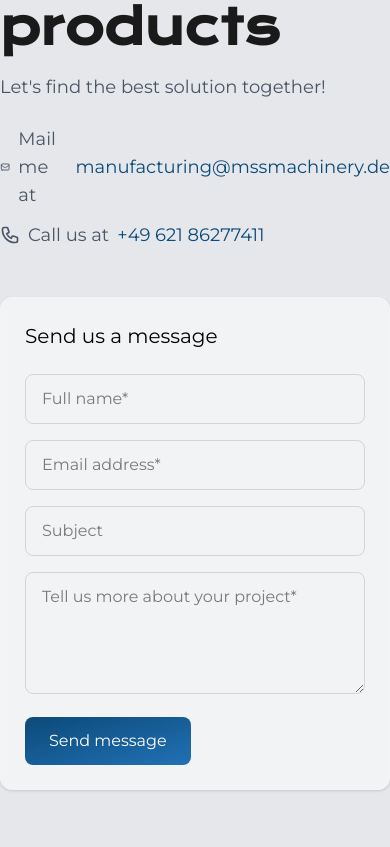
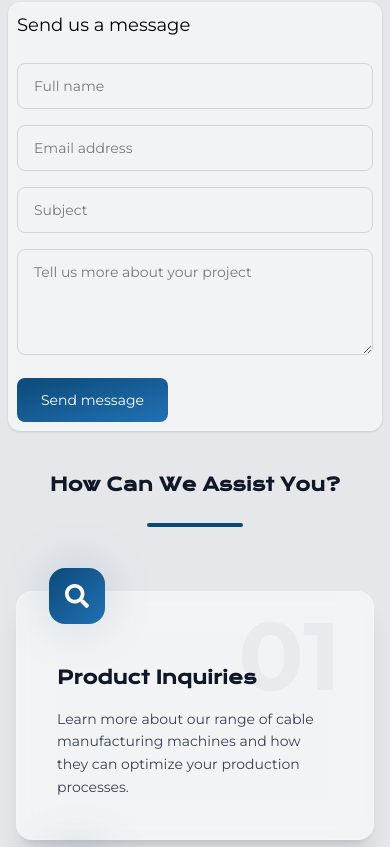
Before and after one commit to t4ner/mss-website, a React (Vite) app: page /contact in a window 390 px wide. Shown: the part 1100-1947 px from the top of the page. Built offline with nearby package versions, Linux system fonts and the light colour scheme.

Commit message:
contactpage responsive added

```diff
--- a/src/components/ContactBenefits.jsx
+++ b/src/components/ContactBenefits.jsx
@@ -29,7 +29,7 @@ const benefits = [
 const ContactBenefits = () => {
   return (
     <section
-      className="pt-20 relative overflow-hidden"
+      className="pt-10 lg:pt-20 relative overflow-hidden"
       aria-labelledby="assistance-title"
     >
       <div className="container mx-auto px-4">
@@ -41,7 +41,7 @@ const ContactBenefits = () => {
         >
           <h2
             id="assistance-title"
-            className="text-4xl font-bold font-krona text-gray-900 mb-6"
+            className="text-lg lg:text-4xl font-bold font-krona text-gray-900 mb-6"
           >
             How Can We Assist You?
           </h2>
@@ -61,16 +61,16 @@ const ContactBenefits = () => {
                 <div className="relative">
                   <div className="absolute inset-0 bg-[#0C4A79]/20 blur-xl rounded-full"></div>
                   <div className="relative bg-gradient-to-br from-[#0C4A79] to-[#2171B5] p-4 rounded-2xl transform group-hover:scale-110 transition-transform duration-300">
-                    <benefit.icon className="w-8 h-8 text-white" />
+                    <benefit.icon className="w-6 lg:w-8 h-6 lg:h-8 text-white" />
                   </div>
                 </div>
               </div>
 
               <div className="mt-8">
-                <h3 className="text-2xl font-bold font-krona text-gray-900 mb-4">
+                <h3 className="text-lg lg:text-2xl font-bold font-krona text-gray-900 mb-4">
                   {benefit.title}
                 </h3>
-                <p className="text-lg text-gray-700 leading-relaxed">
+                <p className="text-sm lg:text-lg text-gray-700 leading-relaxed">
                   {benefit.description}
                 </p>
               </div>
@@ -89,9 +89,9 @@ const ContactBenefits = () => {
           initial={{ opacity: 0, y: 20 }}
           whileInView={{ opacity: 1, y: 0 }}
           transition={{ duration: 0.6, delay: 0.6 }}
-          className="text-center mt-16"
+          className="text-center mt-10 lg:mt-16"
         >
-          <p className="text-lg text-gray-700 max-w-4xl mx-auto">
+          <p className="text-sm lg:text-lg text-gray-700 max-w-4xl mx-auto">
             Ready to Talk? If you need immediate assistance or have an urgent
             matter, do not hesitate to call or email us. We are eager to hear
             from you and provide the support you need.{" "}
--- a/src/components/ContactForm.jsx
+++ b/src/components/ContactForm.jsx
@@ -26,15 +26,15 @@ const ContactForm = () => {
     <div className="container">
       <div className="grid md:grid-cols-2 gap-12 items-center">
         {/* Sol Sütun - Başlık ve İletişim Bilgileri */}
-        <div className="md:sticky md:top-6">
-          <h2 className="text-5xl font-krona font-bold text-[#1a1a1a] mb-4 leading-tight">
+        <div className="md:sticky md:top-6 px-2 lg:px-0">
+          <h2 className="text-lg lg:text-5xl font-krona font-bold text-[#1a1a1a] mb-4 leading-tight">
             Send us your questions about our products
           </h2>
-          <p className="text-gray-600 text-lg mb-6">
+          <p className="text-gray-600 text-sm lg:text-lg mb-6">
             Let's find the best solution together!
           </p>
 
-          <div className="space-y-3 text-lg">
+          <div className="space-y-3 text-sm lg:text-lg">
             <div className="flex items-center gap-2 text-gray-600">
               <HiOutlineMail className="w-5 h-5" />
               <span>Mail me at </span>
@@ -60,8 +60,8 @@ const ContactForm = () => {
         </div>
 
         {/* Sağ Sütun - Form */}
-        <div className="bg-white/50 rounded-xl p-6 shadow-sm border border-gray-100">
-          <h2 className="text-xl mb-6">Send us a message</h2>
+        <div className="bg-white/50 rounded-xl mx-2 p-2 lg:p-6 shadow-sm border border-gray-100">
+          <h2 className="text-lg lg:text-xl mb-6">Send us a message</h2>
           <form onSubmit={handleSubmit} className="space-y-4">
             <div>
               <input
@@ -69,8 +69,8 @@ const ContactForm = () => {
                 name="fullName"
                 value={formData.fullName}
                 onChange={handleChange}
-                placeholder="Full name*"
-                className="w-full px-4 py-3 rounded-lg border border-gray-300 focus:outline-none focus:ring-2 focus:ring-[#0C4A79]"
+                placeholder="Full name"
+                className="w-full px-4 py-3 text-sm lg:text-base rounded-lg border border-gray-300 focus:outline-none focus:ring-2 focus:ring-[#0C4A79]"
                 required
               />
             </div>
@@ -81,8 +81,8 @@ const ContactForm = () => {
                 name="email"
                 value={formData.email}
                 onChange={handleChange}
-                placeholder="Email address*"
-                className="w-full px-4 py-3 rounded-lg border border-gray-300 focus:outline-none focus:ring-2 focus:ring-[#0C4A79]"
+                placeholder="Email address"
+                className="w-full px-4 py-3 text-sm lg:text-base rounded-lg border border-gray-300 focus:outline-none focus:ring-2 focus:ring-[#0C4A79]"
                 required
               />
             </div>
@@ -94,7 +94,7 @@ const ContactForm = () => {
                 value={formData.subject}
                 onChange={handleChange}
                 placeholder="Subject"
-                className="w-full px-4 py-3 rounded-lg border border-gray-300 focus:outline-none focus:ring-2 focus:ring-[#0C4A79]"
+                className="w-full px-4 py-3 text-sm lg:text-base rounded-lg border border-gray-300 focus:outline-none focus:ring-2 focus:ring-[#0C4A79]"
               />
             </div>
 
@@ -103,16 +103,16 @@ const ContactForm = () => {
                 name="message"
                 value={formData.message}
                 onChange={handleChange}
-                placeholder="Tell us more about your project*"
+                placeholder="Tell us more about your project"
                 rows="4"
-                className="w-full px-4 py-3 rounded-lg border border-gray-300 focus:outline-none focus:ring-2 focus:ring-[#0C4A79]"
+                className="w-full px-4  py-3 text-sm lg:text-base rounded-lg border border-gray-300 focus:outline-none focus:ring-2 focus:ring-[#0C4A79]"
                 required
               ></textarea>
             </div>
 
             <button
               type="submit"
-              className="bg-gradient-to-br from-[#0C4A79] to-[#2171B5] text-white px-6 py-3 rounded-lg hover:bg-[#0C4A79]/80 transition-colors duration-300"
+              className="bg-gradient-to-br text-sm lg:text-base from-[#0C4A79] to-[#2171B5] text-white px-6 py-3 rounded-lg hover:bg-[#0C4A79]/80 transition-colors duration-300"
             >
               Send message
             </button>
--- a/src/components/ContactInfo.jsx
+++ b/src/components/ContactInfo.jsx
@@ -3,7 +3,7 @@ import React from "react";
 const ContactInfo = () => {
   return (
     <div className="px-2 lg:px-0">
-      <div className="bg-white/50 container rounded-lg mt-10 lg:my-20">
+      <div className="bg-white/50 container rounded-lg my-10 lg:my-20">
         <p className="p-4 lg:p-8 text-sm lg:text-lg border-l-5 border-[#0C4A79]">
           At MSS Cable Machinery, we value direct communication with our
           customers. Whether you have questions about our products, need
```
